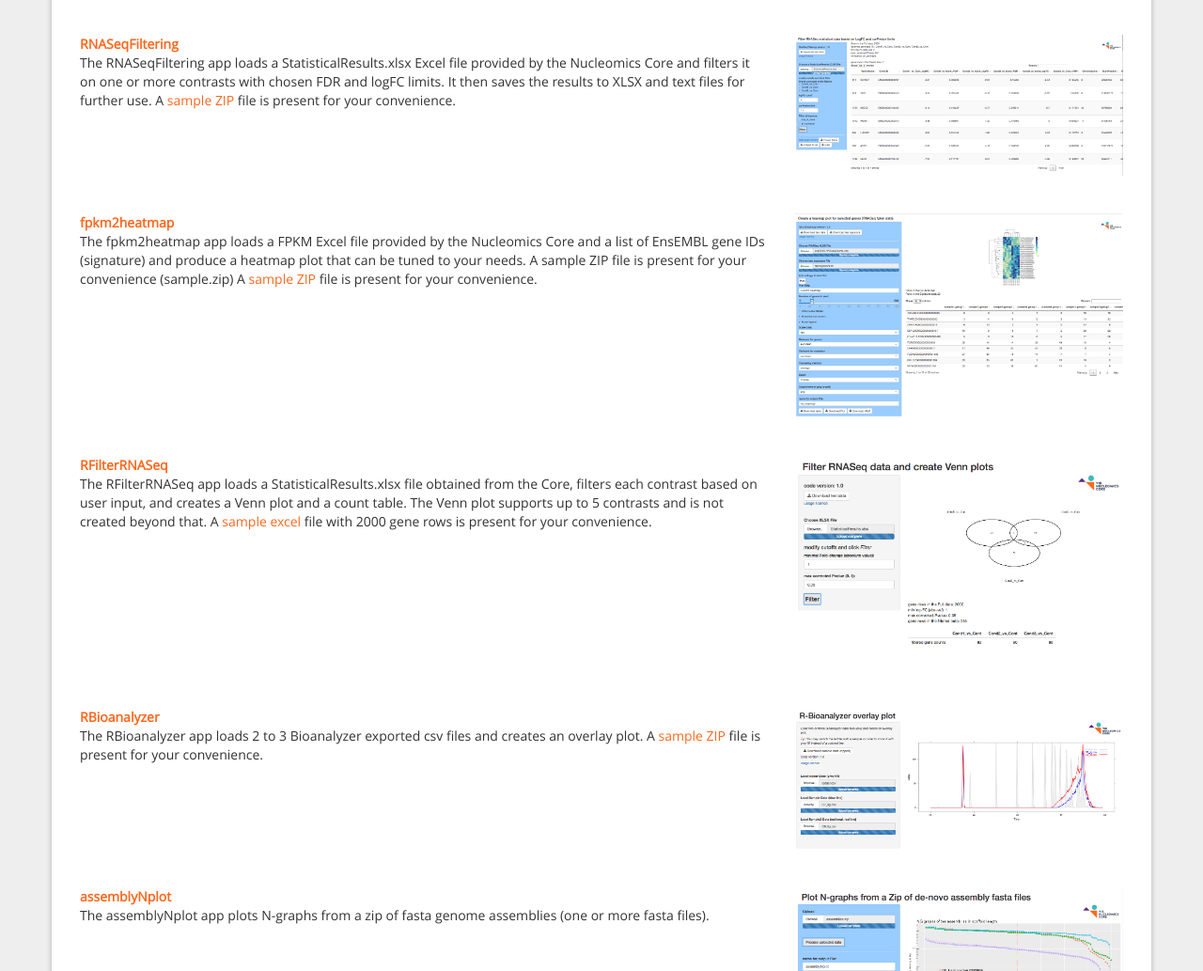
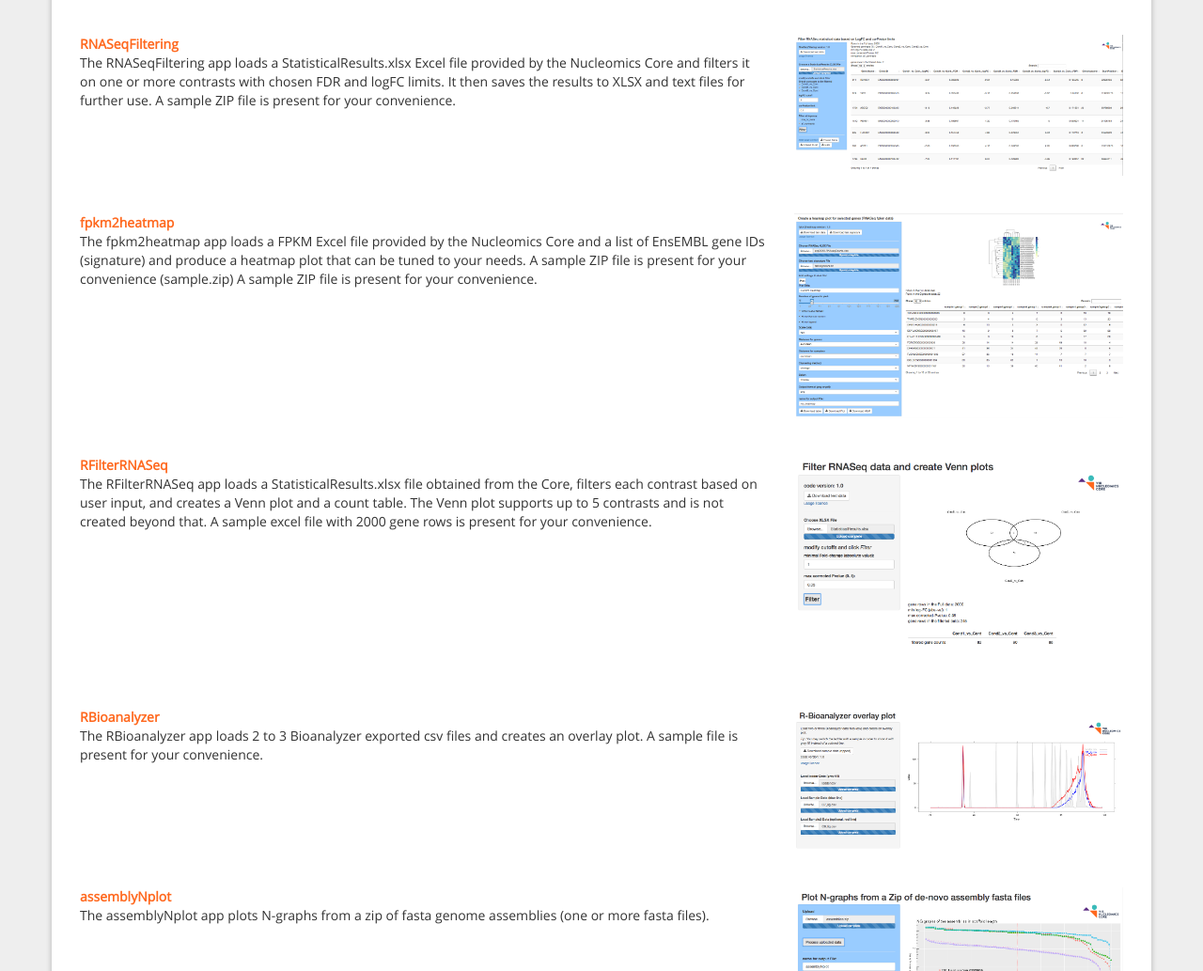
Before and after one commit to vibbits/nc-shiny-apps, a plain HTML site: page shiny-server/index.html in a window 1280 px wide. Shown: the part 404-1437 px from the top of the page at 94% size. Drawn offline with Linux system fonts and the light colour scheme.

Commit message:
Update index.html

```diff
--- a/shiny-server/index.html
+++ b/shiny-server/index.html
@@ -53,7 +53,7 @@
 	                        <a href='/RNASeqFiltering'><b>RNASeqFiltering</b></a><br />
 				The RNASeqFiltering app loads a StatisticalResults.xlsx Excel file provided by the Nucleomics Core and filters it on one or more contrasts with chosen FDR and logFC limits.
 				It then saves the results to XLSX and text files for further use.
-		                A <a href='https://github.com/Nucleomics-VIB/Shiny-apps/raw/master/RNASeqFiltering/Data/sample.zip'>sample ZIP</a> file is present for your convenience.<br /><br />
+		                A sample ZIP file is present for your convenience.<br /><br />
 	            	    </div>
 	            	    <div class="col-md-4">
 		                <img src='/pictures/RNASeqFiltering.png' class="img-responsive" alt="RNASeqFiltering" />
@@ -64,7 +64,7 @@
 	                        <a href='/fpkm2heatmap'><b>fpkm2heatmap</b></a><br />
 				The fpkm2heatmap app loads a FPKM Excel file provided by the Nucleomics Core and a list of EnsEMBL gene IDs (signature) and produce a heatmap plot that can be tuned to your needs.
 				A sample ZIP file is present for your convenience (sample.zip)
-		                A <a href='https://github.com/Nucleomics-VIB/Shiny-apps/raw/master/fpkm2heatmap/Data/sample.zip'>sample ZIP</a> file is present for your convenience.<br /><br />
+		                A sample ZIP file is present for your convenience.<br /><br />
 	            	    </div>
 	            	    <div class="col-md-4">
 		                <img src='/pictures/fpkm2heatmap.png' class="img-responsive" alt="fpkm2heatmap" />
@@ -74,7 +74,7 @@
                             <div class="col-md-8">
 	                        <a href='/RFilterRNASeq'><b>RFilterRNASeq</b></a><br />
 				The RFilterRNASeq app loads a StatisticalResults.xlsx file obtained from the Core, filters each contrast based on user input, and creates a Venn plot and a count table. The Venn plot supports up to 5 contrasts and is not created beyond that.
-				A <a href='https://github.com/Nucleomics-VIB/Shiny-apps/raw/master/RFilterRNASeq/Data/StatisticalResults.xlsx'>sample excel</a> file with 2000 gene rows is present for your convenience.<br /><br />
+				A sample excel file with 2000 gene rows is present for your convenience.<br /><br />
 	            	    </div>
 	            	    <div class="col-md-4">
 		                <img src='/pictures/RFilterRNASeq.png' class="img-responsive" alt="RFilterRNASeq" />
@@ -84,7 +84,7 @@
                             <div class="col-md-8">
 	                        <a href='/RBioanalyzer'><b>RBioanalyzer</b></a><br />
 				The RBioanalyzer app loads 2 to 3 Bioanalyzer exported csv files and creates an overlay plot.
-		                A <a href='https://github.com/Nucleomics-VIB/Shiny-apps/raw/master/RBioanalyzer/www/sample.zip'>sample ZIP</a> file is present for your convenience.<br /><br />
+		                A sample file is present for your convenience.<br /><br />
 	            	    </div>
 	            	    <div class="col-md-4">
 		                <img src='/pictures/RBioanalyzer.png' class="img-responsive" alt="RBioanalyzer" />
```
